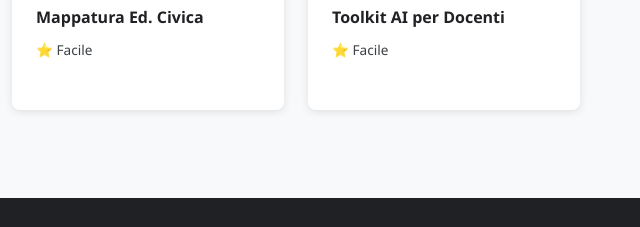
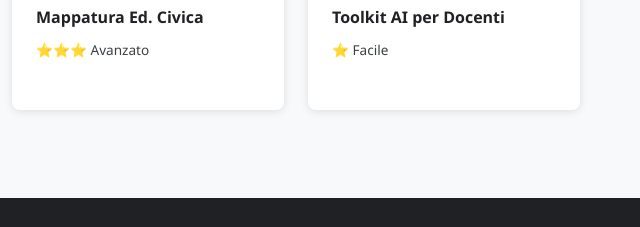
Before and after one commit to faustot-dev/AUTOFORMAZIONE_AI_DOCENTI_2026, a plain HTML site: page materiali-lab.html in a window 1280 px wide. Shown: the part 2001-2228 px from the top of the page, 640-1280 px from the left. Drawn offline with Linux system fonts and the light colour scheme.

Commit message:
first commit

```diff
--- a/materiali-lab.html
+++ b/materiali-lab.html
@@ -210,7 +210,7 @@
             <div class="workflow-card">
               <div class="workflow-card-icon">🏛️</div>
               <div class="workflow-card-title">Mappatura Ed. Civica</div>
-              <div class="workflow-card-meta">⭐ Facile</div>
+              <div class="workflow-card-meta">⭐⭐⭐ Avanzato</div>
             </div>
             <div class="workflow-card">
               <div class="workflow-card-icon">🧰</div>
```
